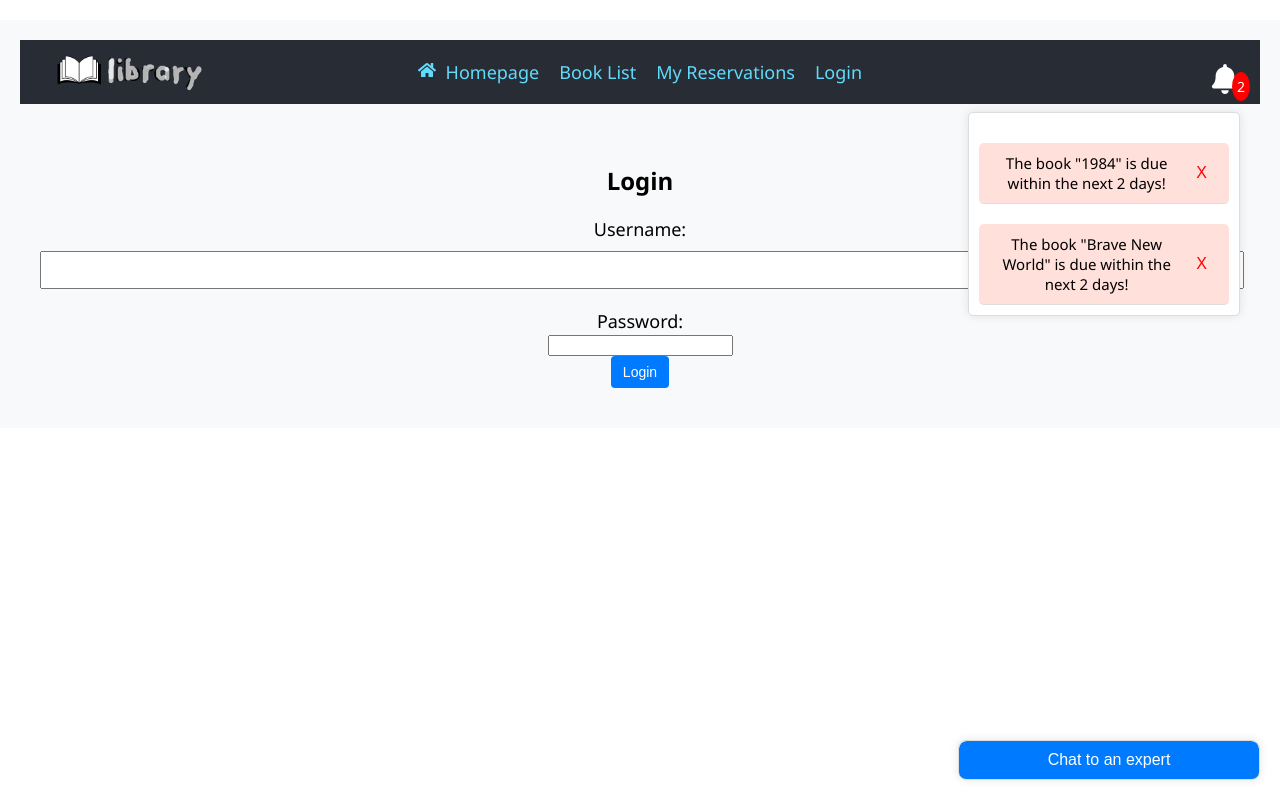
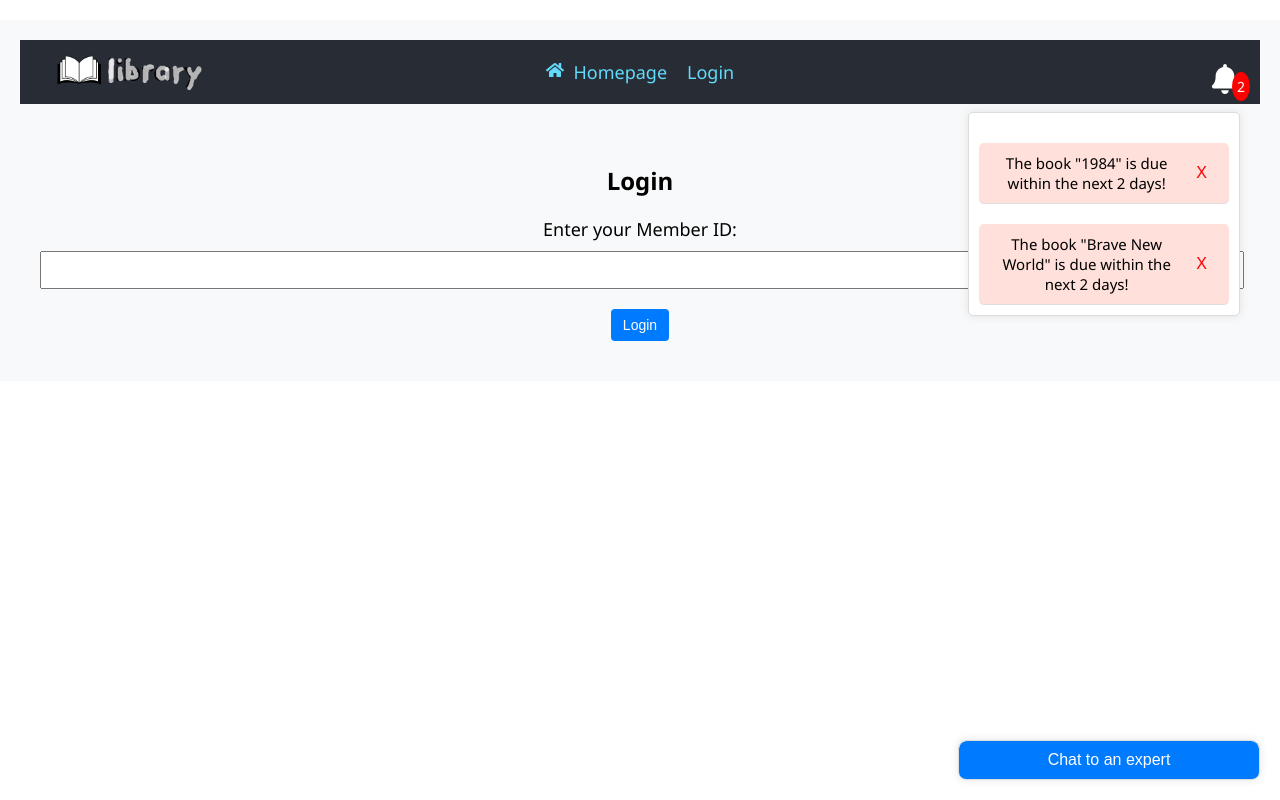
Before and after one commit to WilliamOstler/WhatACoolRepo, a React (Create React App) app in the folder frontend/: page /login in a window 1280 px wide. Built offline with nearby package versions, Linux system fonts and the light colour scheme.

Commit message:
made login

```diff
--- a/frontend/package.json
+++ b/frontend/package.json
@@ -7,6 +7,7 @@
     "@testing-library/jest-dom": "^5.17.0",
     "@testing-library/react": "^13.4.0",
     "@testing-library/user-event": "^13.5.0",
+    "js-cookie": "^3.0.5",
     "react": "^18.3.1",
     "react-dom": "^18.3.1",
     "react-icons": "^5.3.0",
@@ -17,7 +18,7 @@
   "scripts": {
     "start": "react-scripts start",
     "start:backend": "powershell -Command cd ../backend; ./gradlew bootRun",
-    "start:all":"concurrently \"npm run start\" \"npm run start:backend\"",
+    "start:all": "concurrently \"npm run start\" \"npm run start:backend\"",
     "build": "react-scripts build",
     "test": "react-scripts test",
     "eject": "react-scripts eject"
--- a/frontend/src/App.js
+++ b/frontend/src/App.js
@@ -1,17 +1,25 @@
 import React, { useEffect, useState, useCallback, useMemo } from 'react';
 import { BrowserRouter as Router, Route, Routes, Link, Navigate } from 'react-router-dom';
-import { FaBell, FaHome, FaSignOutAlt } from 'react-icons/fa'; // Import the exit icon
+import { FaBell, FaHome, FaSignOutAlt } from 'react-icons/fa';
 import BookList from './components/BookList';
 import YourReservations from './components/YourReservations';
-import Homepage from './components/Homepage'; // Import the Homepage component
-import Login from './components/Login'; // Import the Login component
-import LogoutButton from './components/LogoutButton'; // Import the LogoutButton component
+import Homepage from './components/Homepage';
+import Login from './components/Login';
 import ChatBox from './components/ChatBox';
+import Cookies from 'js-cookie'; // Import Cookies
 import './App.css';
 
 function App() {
   const [notifications, setNotifications] = useState([]);
-  const [isLoggedIn, setIsLoggedIn] = useState(false); // Initial state for login status
+  const [isLoggedIn, setIsLoggedIn] = useState(false);
+
+  useEffect(() => {
+    // Check for member ID in cookies and set login state
+    const memberId = Cookies.get('memberId');
+    if (memberId) {
+      setIsLoggedIn(true);
+    }
+  }, []);
 
   const reservations = useMemo(() => [
     { book: '1984', borrowedDate: '2024-10-20', dueDate: '2024-10-25', lateFee: '$0.00' },
@@ -37,7 +45,8 @@ function App() {
   };
 
   const handleLogout = () => {
-    setIsLoggedIn(false); // Function to log out the user
+    setIsLoggedIn(false);
+    Cookies.remove('memberId'); // Remove member ID from cookies
   };
 
   return (
@@ -46,11 +55,13 @@ function App() {
         <header className="App-header">
           <img src="/logo.png" alt="Logo" className="logo" />
           <nav>
-            <Link to="/" className="nav-link">
-              <FaHome style={{ marginRight: '5px' }} /> Homepage
-            </Link>
-            <Link to="/books" className="nav-link">Book List</Link>
-            <Link to="/reserve" className="nav-link">My Reservations</Link>
+            <Link to="/" className="nav-link"><FaHome style={{ marginRight: '5px' }} /> Homepage</Link>
+            {isLoggedIn && (
+              <>
+                <Link to="/books" className="nav-link">Book List</Link>
+                <Link to="/reserve" className="nav-link">My Reservations</Link>
+              </>
+            )}
             {isLoggedIn ? (
               <Link to="/" className="nav-link" onClick={handleLogout}>
                 <FaSignOutAlt style={{ marginRight: '5px' }} /> Logout
@@ -78,13 +89,12 @@ function App() {
         </header>
         <Routes>
           <Route path="/" element={<Homepage />} />
-          <Route path="/books" element={<BookList isLoggedIn={isLoggedIn} />} />
-          <Route path="/reserve" element={<YourReservations isLoggedIn={isLoggedIn} />} />
+          <Route path="/books" element={isLoggedIn ? <BookList /> : <Navigate to="/login" />} />
+          <Route path="/reserve" element={isLoggedIn ? <YourReservations /> : <Navigate to="/login" />} />
           <Route path="/login" element={<Login setIsLoggedIn={setIsLoggedIn} />} />
-          {/* Redirect to homepage if logged in */}
           <Route path="*" element={isLoggedIn ? <Navigate to="/" /> : <Navigate to="/login" />} />
         </Routes>
-        <ChatBox /> {/* Add the ChatBox component here */}
+        <ChatBox />
       </div>
     </Router>
   );
--- a/frontend/src/components/Login.js
+++ b/frontend/src/components/Login.js
@@ -1,15 +1,19 @@
 import React, { useState } from 'react';
 import { useNavigate } from 'react-router-dom';
+import Cookies from 'js-cookie';
 
 const Login = ({ setIsLoggedIn }) => {
-    const [username, setUsername] = useState('');
-    const [password, setPassword] = useState('');
+    const [memberId, setMemberId] = useState('');
     const navigate = useNavigate();
 
     const handleLogin = (e) => {
         e.preventDefault();
-        // Here you would normally check the credentials
-        // For demo purposes, we simply log in
+        if (!memberId) {
+            alert('Member ID is required.'); // Basic validation
+            return;
+        }
+        // Store member ID in cookies
+        Cookies.set('memberId', memberId, { expires: 7 }); // Expires in 7 days
         setIsLoggedIn(true);
         navigate('/'); // Redirect to homepage after logging in
     };
@@ -19,22 +23,15 @@ const Login = ({ setIsLoggedIn }) => {
             <h2>Login</h2>
             <form onSubmit={handleLogin}>
                 <div>
-                    <label>Username:</label>
+                    <label>Enter your Member ID:</label>
                     <input
                         type="text"
-                        value={username}
-                        onChange={(e) => setUsername(e.target.value)}
+                        value={memberId}
+                        onChange={(e) => setMemberId(e.target.value)}
+                        style={{ marginBottom: '10px' }} // Add margin here
                     />
                 </div>
-                <div>
-                    <label>Password:</label>
-                    <input
-                        type="password"
-                        value={password}
-                        onChange={(e) => setPassword(e.target.value)}
-                    />
-                </div>
-                <button type="submit">Login</button>
+                <button type="submit" style={{ marginTop: '10px' }}>Login</button> {/* Add margin here */}
             </form>
         </div>
     );
```
Also changed, not shown: 1 other file (tests, documents, lock files or other folders).
